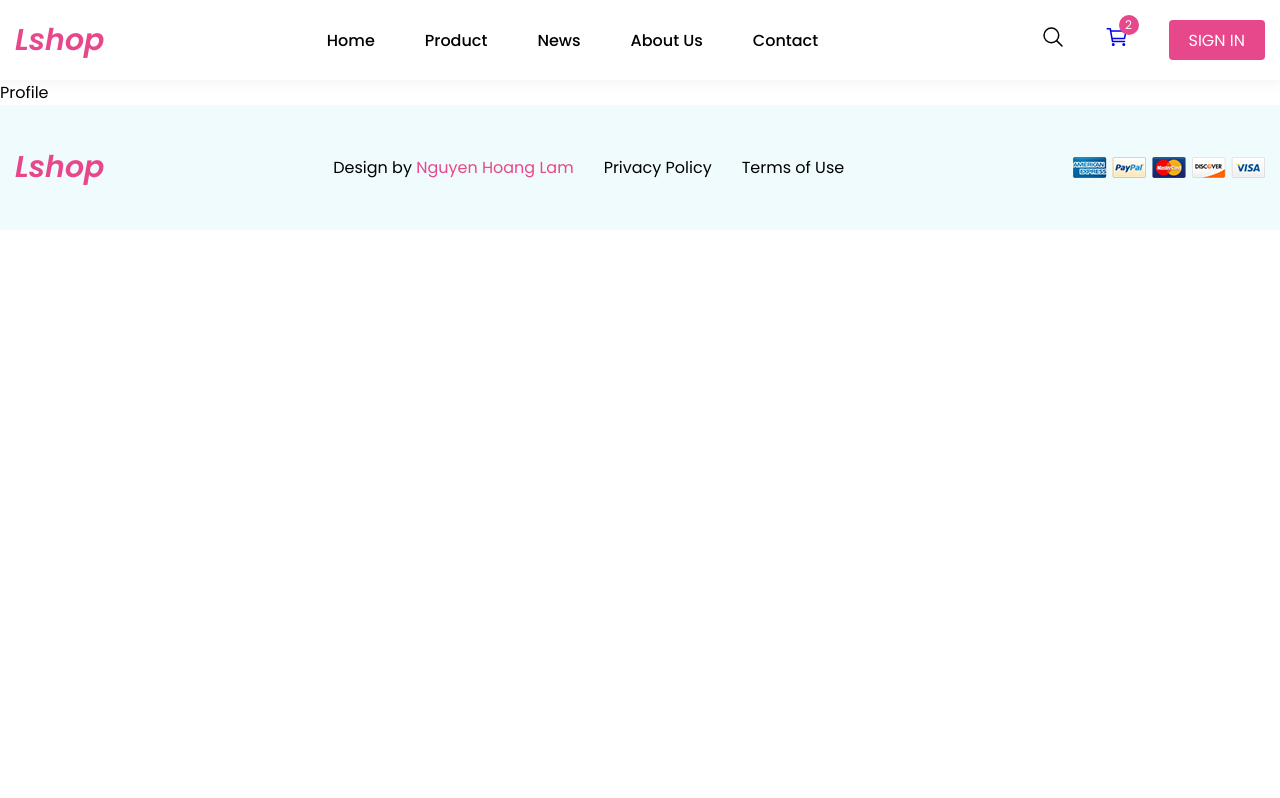
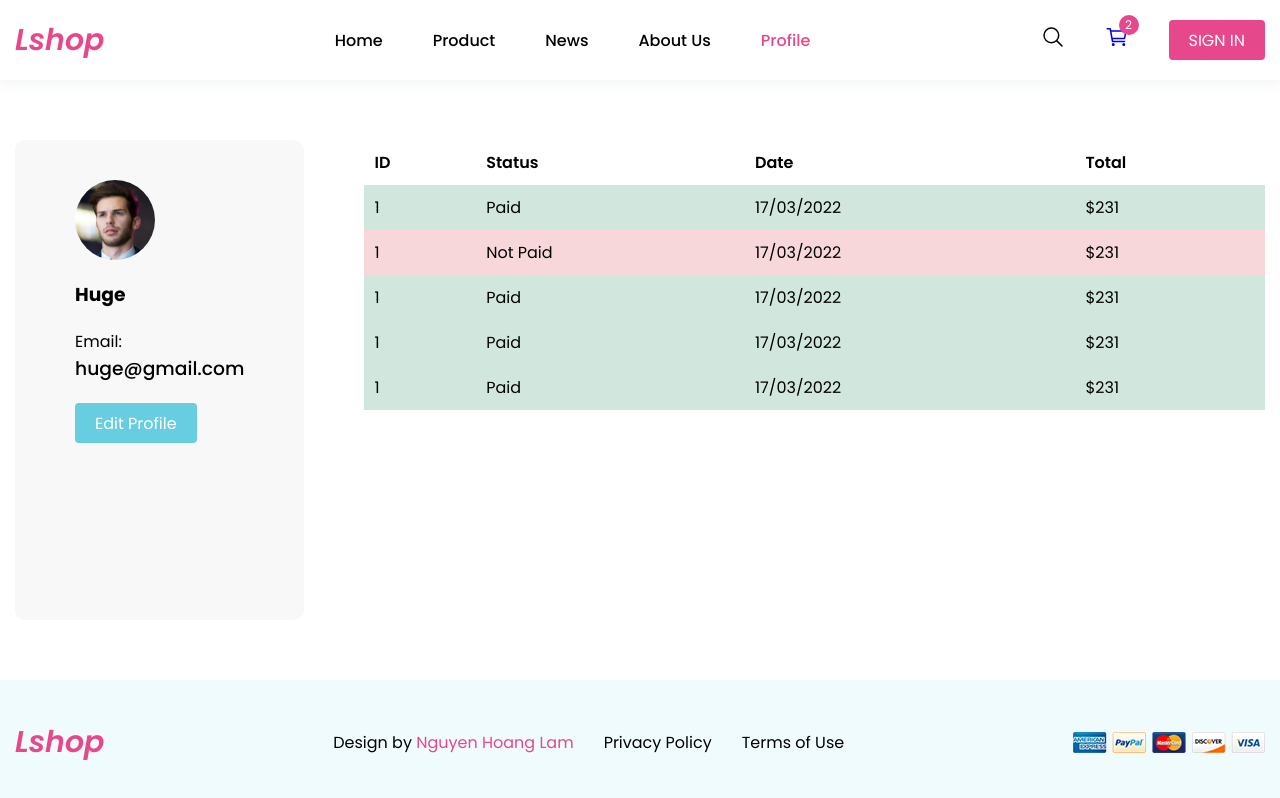
Before and after one commit to lamhoang1256/flower-shopping, a React (Create React App) app: page /profile in a window 1280 px wide. Shown: the top 798 px of the page. Built offline with nearby package versions, Linux system fonts and the light colour scheme.

Commit message:
completed Profile Page

```diff
--- a/src/Components/Header/Header.jsx
+++ b/src/Components/Header/Header.jsx
@@ -43,8 +43,8 @@ export const Header = () => {
               </NavLink>
             </li>
             <li className='navbar__item'>
-              <NavLink to='/contact' className='navbar__link'>
-                Contact
+              <NavLink to='/profile' className='navbar__link'>
+                Profile
               </NavLink>
             </li>
           </ul>
--- a/src/Pages/Profile/Profile.jsx
+++ b/src/Pages/Profile/Profile.jsx
@@ -1,5 +1,107 @@
-import React from "react";
+import React, { useState } from "react";
+import "./profile.scss";
 
 export const Profile = () => {
-  return <div>Profile</div>;
+  const [isOrder, setIsOrder] = useState(true);
+
+  return (
+    <div className='profile'>
+      <div className='container'>
+        <div className='profile__container'>
+          {/* PROFILE - INFO */}
+          <div className='profile__info'>
+            <img className='profile__avatar' src='./assets/images/testimonial-1.png' alt='' />
+            <h3 className='profile__name'>Huge</h3>
+            <div className='profile__email'>
+              <p>Email:</p>
+              <h3>huge@gmail.com</h3>
+            </div>
+            <button
+              className={`profile__switch button ${isOrder ? "button__sky" : "button__primary"}`}
+              onClick={() => {
+                setIsOrder(!isOrder);
+              }}
+            >
+              {isOrder ? "Edit Profile" : "Show History"}
+            </button>
+          </div>
+
+          {isOrder ? (
+            <div className='profile__order'>
+              {/* PROFILE - ORDER */}
+              <table>
+                <thead>
+                  <tr>
+                    <td>ID</td>
+                    <td>Status</td>
+                    <td>Date</td>
+                    <td>Total</td>
+                  </tr>
+                </thead>
+                <tbody>
+                  <tr>
+                    <td>1</td>
+                    <td>Paid</td>
+                    <td>17/03/2022</td>
+                    <td>$231</td>
+                  </tr>
+                  <tr className='tr--fail'>
+                    <td>1</td>
+                    <td>Not Paid</td>
+                    <td>17/03/2022</td>
+                    <td>$231</td>
+                  </tr>
+                  <tr>
+                    <td>1</td>
+                    <td>Paid</td>
+                    <td>17/03/2022</td>
+                    <td>$231</td>
+                  </tr>
+                  <tr>
+                    <td>1</td>
+                    <td>Paid</td>
+                    <td>17/03/2022</td>
+                    <td>$231</td>
+                  </tr>
+                  <tr>
+                    <td>1</td>
+                    <td>Paid</td>
+                    <td>17/03/2022</td>
+                    <td>$231</td>
+                  </tr>
+                </tbody>
+              </table>
+            </div>
+          ) : (
+            <div className='profile__change'>
+              {/* PROFILE - FORM */}
+              <form className='profile__form'>
+                <div className='profile__list'>
+                  <div className='profile__item'>
+                    <h3>USERNAME</h3>
+                    <input type='text' className='profile__input' />
+                  </div>
+                  <div className='profile__item'>
+                    <h3>EMAIL</h3>
+                    <input type='text' className='profile__input' />
+                  </div>
+                  <div className='profile__item'>
+                    <h3>NEW PASSWORD</h3>
+                    <input type='text' className='profile__input' />
+                  </div>
+                  <div className='profile__item'>
+                    <h3>CONFIRM PASSWORD</h3>
+                    <input type='text' className='profile__input' />
+                  </div>
+                </div>
+                <button type='submit' className='profile__button button button__primary'>
+                  UPDATE PROFILE
+                </button>
+              </form>
+            </div>
+          )}
+        </div>
+      </div>
+    </div>
+  );
 };
--- /dev/null
+++ b/src/Pages/Profile/profile.scss
@@ -0,0 +1,97 @@
+@import "../../Sass/variable";
+.profile {
+  &__container {
+    padding: 60px 0;
+    display: flex;
+    gap: 40px 60px;
+    min-height: 600px;
+    @media screen and (max-width: 1023.98px) {
+      flex-direction: column;
+    }
+  }
+  &__info {
+    padding: 40px 60px;
+    border-radius: 10px;
+    background-color: #f8f8f8;
+  }
+  &__name {
+    margin: 20px 0;
+  }
+  &__avatar {
+    width: 80px;
+    height: 80px;
+    border-radius: 100rem;
+  }
+  &__email {
+    h3 {
+      font-weight: 500;
+    }
+  }
+  &__switch {
+    margin-top: 20px;
+  }
+  // PROFILE - ORDER
+  &__order {
+    flex: 1;
+    table {
+      width: 100%;
+      border-spacing: 0;
+      // thead
+      thead {
+        tr {
+          td {
+            font-weight: 600;
+          }
+        }
+      }
+      // tbody
+      tbody {
+        border: 2px solid #000;
+        tr {
+          background-color: #d1e7dd;
+          &.tr--fail {
+            background-color: #f8d7da;
+          }
+        }
+      }
+      // tr (thead + tbody)
+      tr {
+        td {
+          padding: 1rem;
+          border-bottom-width: 1px;
+          background-color: transparent;
+          box-shadow: inset 0 0 0 9999px transparent;
+        }
+      }
+    }
+  }
+  // PROFILE - CHANGE
+  &__change {
+    flex: 1;
+  }
+  &__list {
+    display: grid;
+    grid-template-columns: repeat(2, 1fr);
+    grid-gap: 20px 40px;
+    @media screen and (max-width: 767.98px) {
+      grid-template-columns: repeat(1, 1fr);
+    }
+  }
+  &__item {
+    h3 {
+      font-weight: 500;
+    }
+  }
+  &__input {
+    width: 100%;
+    padding: 15px 10px;
+    border: 1px solid $pink-color;
+    border-radius: 8px;
+  }
+  &__button.button {
+    margin-top: 20px;
+    height: 50px;
+    font-size: 2rem;
+    width: 100%;
+  }
+}
```
Also changed, not shown: 1 other file (tests, documents, lock files or other folders).
